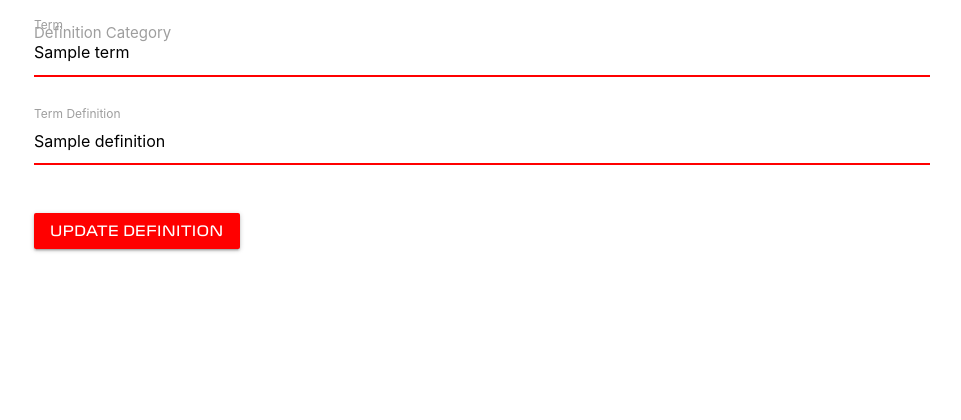
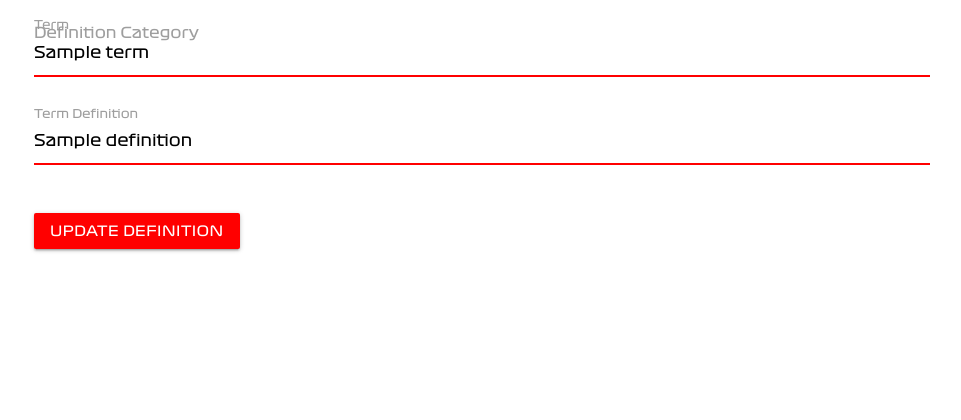
Before and after one commit to filleben/F1Dictionary, a Flask app: template templates/editDefinition.html in a window 1280 px wide. Shown: the part 321-741 px from the top of the page, without its empty margins (158-1119 px from the left). Run offline with Flask 2, Linux system fonts and the light colour scheme; the visitor is signed in with stand-in values (Sample User, id 1); the template is opened without the code that fills it: most values are stand-ins (such as "Sample title", 1, 10 or a date in 2020); some libraries are stand-ins or nearby versions.

Commit message:
added font class to form elements

```diff
--- a/templates/editDefinition.html
+++ b/templates/editDefinition.html
@@ -4,7 +4,7 @@
 <div class="block-divider"></div>
 <div class="container">
     <form action="{{ url_for('update_definition', term_id=term._id) }}" method="POST">
-        <div class="row">
+        <div class="row font">
             <div class="input-field">
                 <select id="category" name="category_name">
                   <option value="" disabled selected>Choose Category</option>
@@ -20,14 +20,14 @@
             </div>
         </div>
         <div class="row">
-            <div class="input-field">
-                <input id="name" name="name" type="text" class="validate" value="{{term.name}}">
+            <div class="input-field font">
+                <input id="name" name="name" type="text" class="validate font" value="{{term.name}}">
                 <label for="name">Term</label>
             </div>
         </div>
         <div class="row">
-            <div class="input-field">
-                <textarea name="definition" id="definition" class="materialize-textarea">{{term.definition}}</textarea>
+            <div class="input-field font">
+                <textarea name="definition" id="definition" class="materialize-textarea font">{{term.definition}}</textarea>
                 <label for="definition">Term Definition</label>
             </div>
         </div>
```
